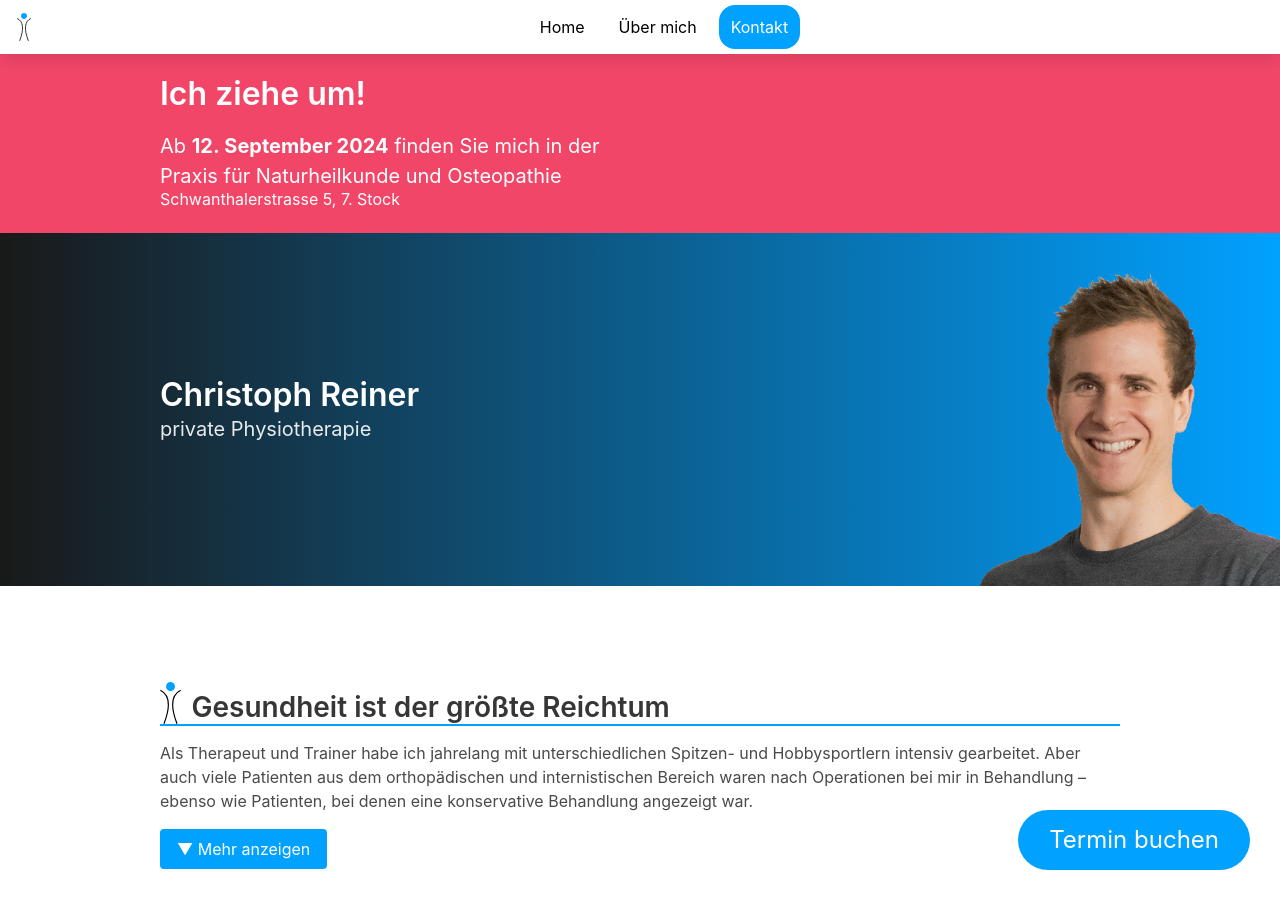
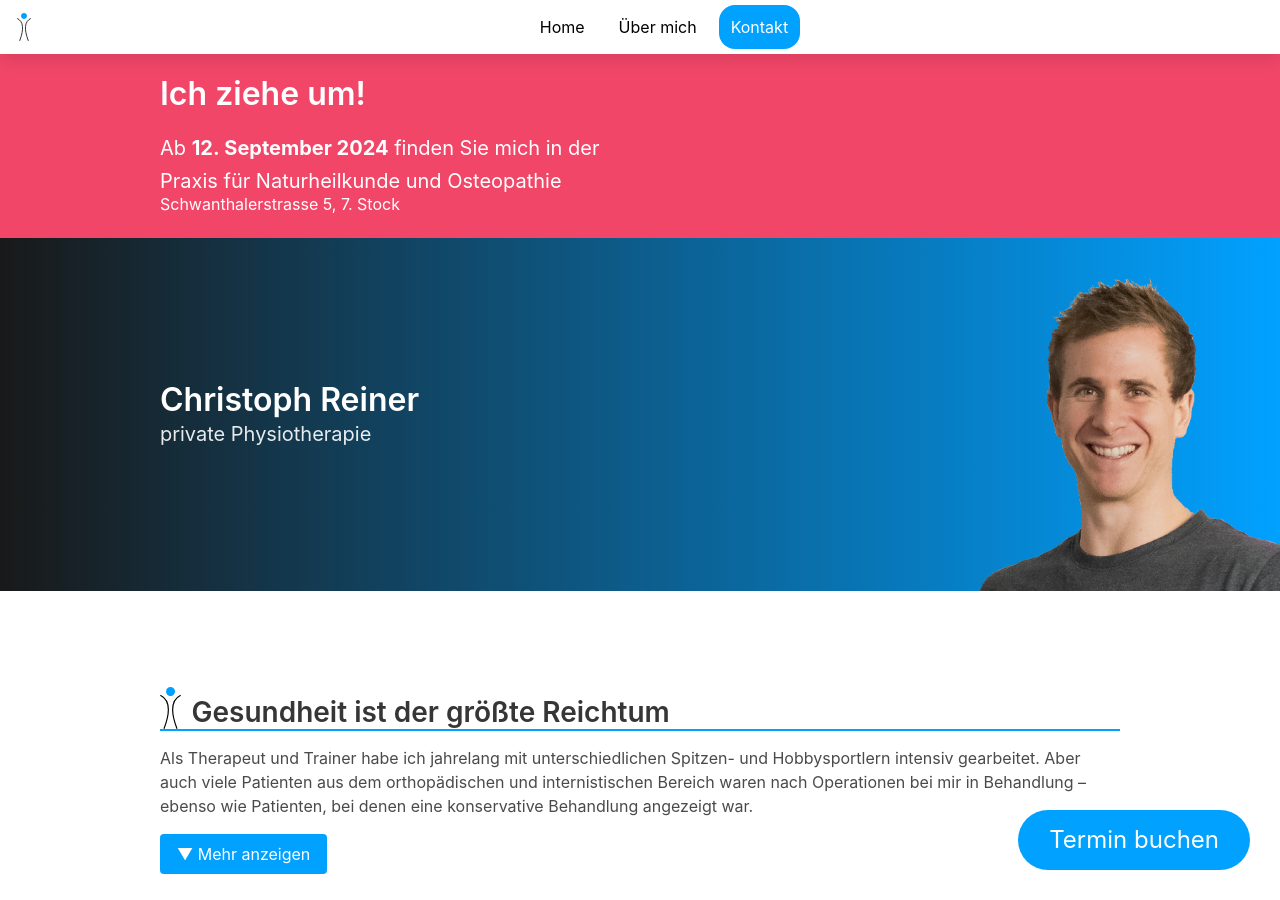
Before and after one commit to ThomasPr/christophreiner.de, a Jekyll site: the page built from index.html, in a window 1280 px wide and 900 px high. Built offline with Jekyll 4.4.1, drawn with Linux system fonts in a browser that asks for light colours; comment, search, counter and statistics services are not loaded.

Commit message:
fix umzug

```diff
--- a/index.html
+++ b/index.html
@@ -62,10 +62,10 @@ description: "Physiotherapie · Osteopathie · Functional Fitness · München"
     <div class="hero-body">
       <div class="container">
         <h1 class="title">Ich ziehe um!</h1>
-        <div style="font-size: 1.25rem; line-height: 1.0;">
+        <div style="font-size: 1.25rem; line-height: 1.25;">
           <div style="margin-bottom: 0.5rem">Ab <strong>12.&nbsp;September&nbsp;2024</strong> finden Sie mich in der</div>
-          <div style="line-height: 1.25">Praxis&nbsp;für&nbsp;Naturheilkunde&nbsp;und&nbsp;Osteopathie</div>
-          <div style="line-height: 1.25; font-size: 1rem">Schwanthalerstrasse&nbsp;5,&nbsp;7.&nbsp;Stock</div>
+          <div style="">Praxis für Naturheilkunde und Osteopathie</div>
+          <div style="font-size: 1rem">Schwanthalerstrasse&nbsp;5, 7.&nbsp;Stock</div>
         </div>
 
       </div>
```
